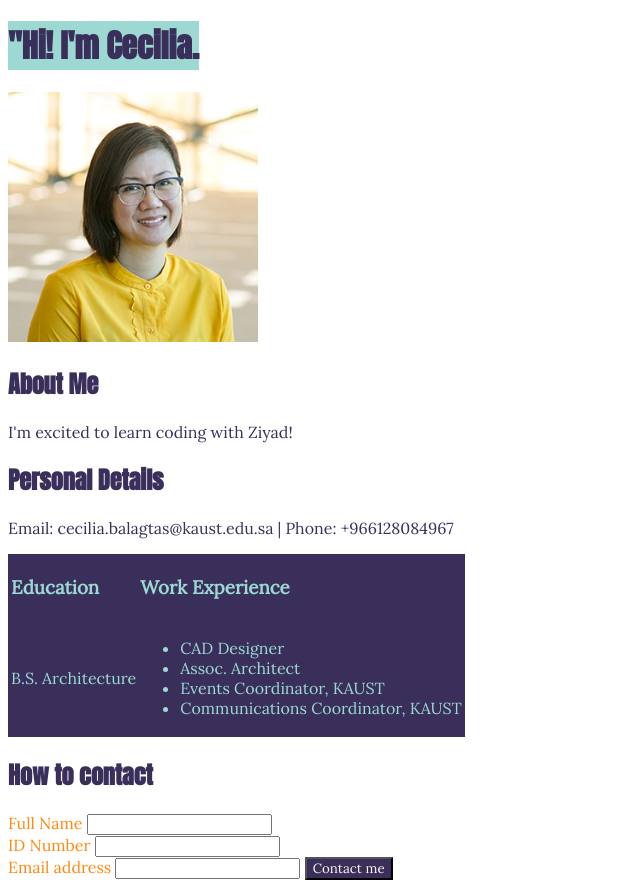
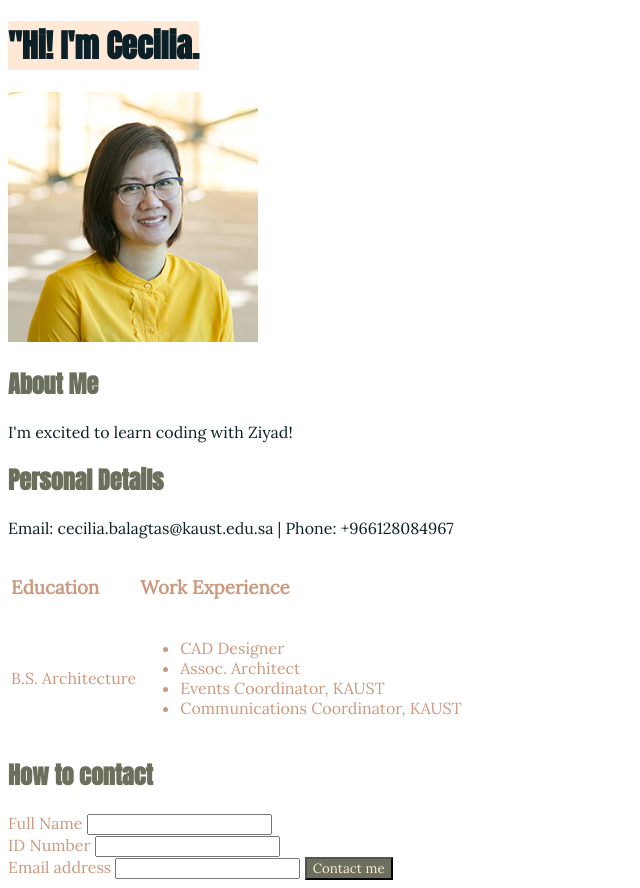
Before and after one commit to Raqmiyyan/personal-portfolio-CDBalagtas, a plain HTML site: page index.html in a window 1280 px wide. Shown: the whole page, without its empty margins (0-640 px from the left). Drawn offline with Linux system fonts and the light colour scheme.

Commit message:
With style-3

```diff
--- a/index.html
+++ b/index.html
@@ -13,7 +13,7 @@
 
     </head>
     <body>
-        <h1 class="purple"><span>"Hi! I'm Cecilia.</span></h1>
+        <h1 class="green"><span>"Hi! I'm Cecilia.</span></h1>
         <img src="Cecilia.jpg" width="250px" height="250px">
         <h2 class="purple">About Me</h2>
         <p>I'm excited to learn coding with Ziyad!</p>
@@ -21,7 +21,7 @@
         <p> Email: cecilia.balagtas@kaust.edu.sa |
             Phone: +966128084967
         </p>
-        <table class="green">
+        <table class="orange">
             <tr>
                 <td><h3> Education</h3></td>
                 <td><h3>Work Experience</h3></td>
--- a/style.css
+++ b/style.css
@@ -1,11 +1,9 @@
 p{
-    color: #392F5A;
+    color: #0B2027;
     font-family: 'Anton', sans-serif;
     font-family: 'Lora', serif;
 }
-h2:hover{
-    color:#9DD9D2;
-}
+
 table:hover {
     color: #F4D06F;
 
@@ -13,7 +11,6 @@ table:hover {
 table, button {
     font-family: 'Anton', sans-serif;
     font-family: 'Lora', serif;
-    background-color: #392F5A;
 }
 form {
     font-family: 'Anton', sans-serif;
@@ -23,24 +20,24 @@ h1, h2
 {
     font-family: 'Anton', sans-serif;
 }
-span{background-color:#9DD9D2;
+span{background-color:#FFE8D6;
 }
 .white{
-    color:#fff8f0;
+    color:#FFE8D6;
 }
 .orange{
-    color:#FF8811;
+    color:#CB997E;
 }
 .green{
-    color:#9DD9D2;
+    color:#0B2027;
 }
 .purple{
-    color:#392F5A
+    color:#6B705C;
 }
 button{
     color:#fff8f0;
-    background-color: #392F5A;
+    background-color: #6B705C;
 }
 button:hover {
-    color:#9DD9D2
+    color:#CB997E
 }
```
